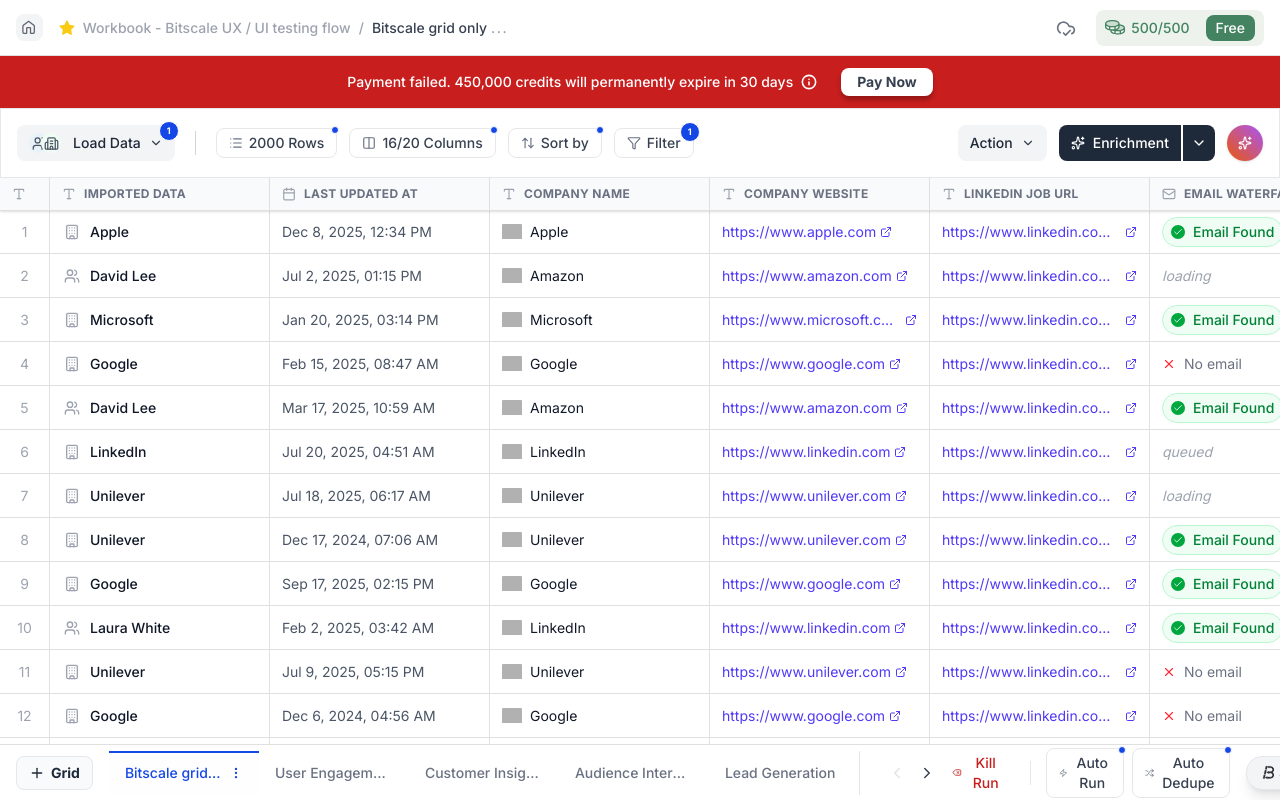
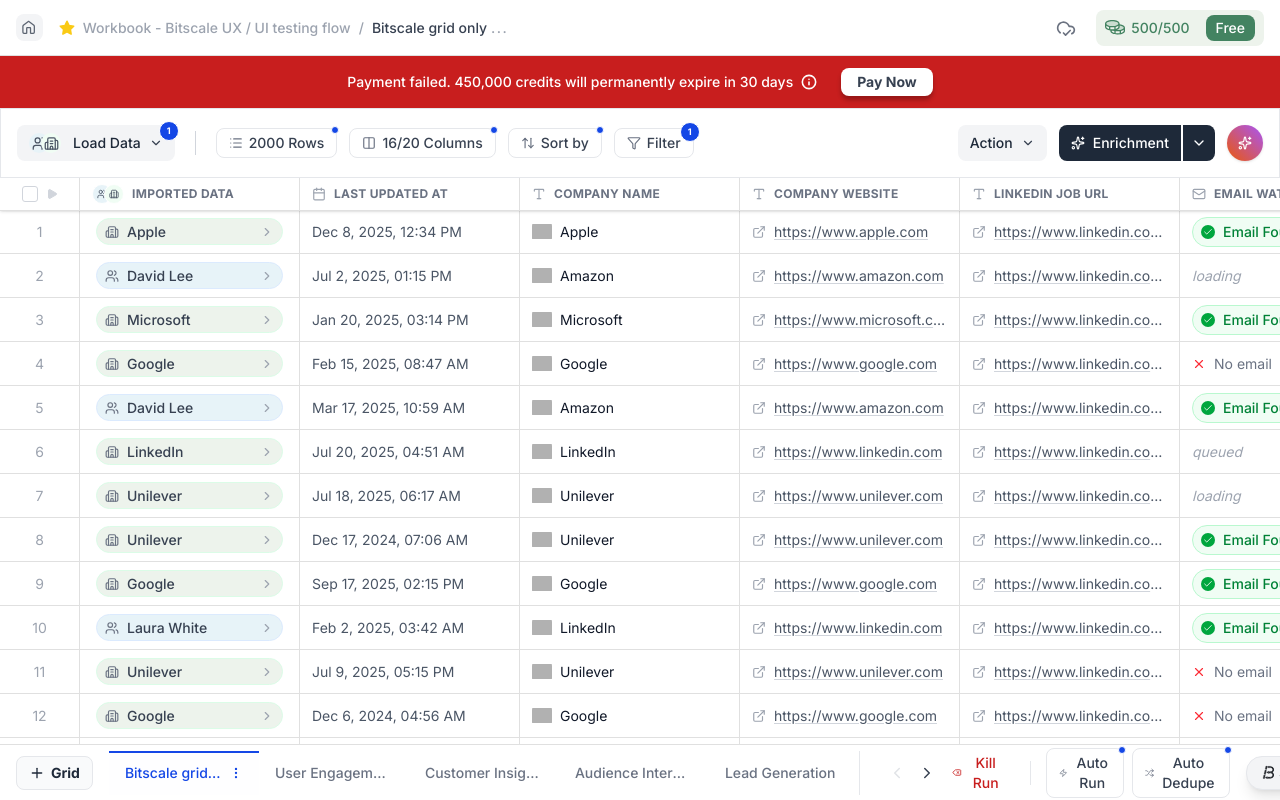
Before and after one commit to sukh285/Bitscale-Workbook, a React (Vite) app: page / in a window 1280 px wide. Built offline with nearby package versions, Linux system fonts and the light colour scheme; grey boxes are pictures that could not be loaded.

Commit message:
feat(ui): refine grid visuals to match design, implement thin scrollbar

```diff
--- a/src/components/grid/VirtualGrid.jsx
+++ b/src/components/grid/VirtualGrid.jsx
@@ -4,9 +4,10 @@
 import { generateMockData } from '../../lib/mockData';
 import {
   Loader2, Play, Plus,
-  Users, Calendar, Building, Globe, Linkedin, Mail, AtSign, Target, Database, Phone, Link as LinkIcon, Type
+  Users, Calendar, Building2, Globe, Linkedin, Mail, AtSign, Target, Database, Phone, Link as LinkIcon, Type
 } from 'lucide-react';
 
+// Import Cells
 import { IndexCell } from './cells/IndexCell';
 import { EntityCell } from './cells/EntityCell';
 import { CompanyCell } from './cells/CompanyCell';
@@ -16,11 +17,25 @@
 import { StatusTextCell } from './cells/StatusTextCell';
 import { TextCell } from './cells/TextCell';
 
-// 1. Icon Mapper for Headers
+// ... (Keep existing Header Icons/Cell Component maps) ...
+const CELL_COMPONENTS = {
+  index: IndexCell,
+  entity: EntityCell,
+  company: CompanyCell,
+  link: LinkCell,
+  waterfall: WaterfallCell,
+  tag: TagCell,
+  status_text: StatusTextCell,
+  error_text: StatusTextCell,
+  text: TextCell,
+  editable: TextCell,
+  add_new: () => <div />
+};
+
 const HEADER_ICONS = {
   users: Users,
   calendar: Calendar,
-  building: Building,
+  building: Building2, // Updated to Building2 for outline style
   globe: Globe,
   linkedin: Linkedin,
   mail: Mail,
@@ -33,22 +48,7 @@
   add_new: Plus
 };
 
-// 2. Cell Component Mapper
-const CELL_COMPONENTS = {
-  index: IndexCell,
-  entity: EntityCell,
-  company: CompanyCell,
-  link: LinkCell,
-  waterfall: WaterfallCell,
-  tag: TagCell,
-  status_text: StatusTextCell,
-  error_text: StatusTextCell, // Re-use StatusText for errors
-  text: TextCell,
-  editable: TextCell, // Using TextCell for now
-  add_new: () => <div /> // Empty cell for "Add New"
-};
-
-// Generate Data Once
+// Generate Data
 const data = generateMockData(2000);
 
 export const VirtualGrid = () => {
@@ -62,48 +62,77 @@
   });
 
   return (
-    <div ref={parentRef} className="h-full w-full overflow-auto bg-white select-none">
-
+    <div ref={parentRef} className="h-full w-full overflow-auto bg-white select-none scrollbar-thin">
       <div
         className="relative min-w-max"
         style={{ height: `${rowVirtualizer.getTotalSize()}px` }}
       >
 
-        {/* --- DYNAMIC HEADER --- */}
-        <div className="sticky top-0 z-20 flex bg-gray-50 border-b border-brand-border shadow-sm">
+        {/* --- HEADER ROW --- */}
+        <div className="sticky top-0 z-20 flex bg-white border-b border-brand-border shadow-sm">
            {GRID_COLUMNS.map((col, index) => {
              const IconComponent = HEADER_ICONS[col.icon] || Type;
 
-             // Sticky Logic Calculation
+             // Sticky Logic
              let stickyStyle = {};
              if (col.pinned) {
                stickyStyle = {
                  position: 'sticky',
-                 left: index === 0 ? 0 : 50, // 1st col at 0, 2nd col after 1st (50px)
-                 zIndex: 30, // Higher than normal headers
-                 backgroundColor: '#F9FAFB'
+                 left: index === 0 ? 0 : 50,
+                 zIndex: 30,
+                 backgroundColor: 'white'
                };
              }
 
+             // --- CUSTOM HEADER RENDER LOGIC ---
+
+             // 1. Sno Column: Checkbox + Play Icon
+             if (col.id === 'id') {
+                return (
+                  <div key={col.id} className="flex items-center justify-center gap-2 px-3 py-2 border-r border-brand-border bg-gray-50" style={{ width: col.width, ...stickyStyle }}>
+                      <div className="w-4 h-4 rounded-[3px] border border-gray-300 bg-white" />
+                      <Play size={12} className="text-gray-300 fill-gray-300" />
+                  </div>
+                );
+             }
+
+             // 2. Imported Data Column: Overlapping Icons
+             if (col.id === 'importedData') {
+                return (
+                  <div key={col.id} className="flex items-center gap-2 px-3 py-2 border-r border-brand-border bg-gray-50" style={{ width: col.width, ...stickyStyle }}>
+
+                      {/* Overlapping Icons Component */}
+                      <div className="relative flex items-center w-8 h-4 shrink-0">
+                         <div className="absolute left-0 z-10 w-5 h-5 bg-bit-light-blue rounded-full flex items-center justify-center border border-white">
+                            <Users size={10} className="text-gray-600" />
+                         </div>
+                         <div className="absolute left-3 z-20 w-5 h-5 bg-green-50 rounded-full flex items-center justify-center border border-white">
+                            <Building2 size={10} className="text-gray-600" />
+                         </div>
+                      </div>
+
+                      <span className="text-xs font-semibold text-gray-500 uppercase tracking-wide">Imported Data</span>
+                  </div>
+                );
+             }
+
+             // 3. Default Columns
              return (
                <div
                  key={col.id}
                  className="flex items-center justify-between px-3 py-2 border-r border-brand-border text-xs font-semibold text-gray-500 uppercase tracking-wide group"
                  style={{ width: col.width, ...stickyStyle }}
                >
-                 {/* Left: Icon + Label */}
                  <div className="flex items-center gap-2">
                     <IconComponent size={14} className="text-gray-400" />
                     <span>{col.label}</span>
                  </div>
 
-                 {/* Right: Conditional Spinner / Play Button */}
-                 {col.id !== 'addNew' && col.id !== 'id' && (
+                 {col.id !== 'addNew' && (
                    <div className="text-gray-400">
                      {col.loading ? (
                         <Loader2 size={14} className="animate-spin text-indigo-600" />
                      ) : (
-                        // Play button appears on hover (or stays if relevant)
                         <Play size={14} className="opacity-0 group-hover:opacity-100 transition-opacity cursor-pointer hover:text-indigo-600" />
                      )}
                    </div>
@@ -113,7 +142,7 @@
            })}
         </div>
 
-        {/* --- VIRTUAL BODY --- */}
+        {/* --- VIRTUAL BODY ROWS --- */}
         {rowVirtualizer.getVirtualItems().map((virtualRow) => {
           const row = data[virtualRow.index];
 
@@ -130,14 +159,14 @@
               {GRID_COLUMNS.map((col, index) => {
                  const CellComponent = CELL_COMPONENTS[col.type] || TextCell;
 
-                 // Reuse sticky logic for cells
+                 // Sticky Body Logic
                  let stickyStyle = {};
                  if (col.pinned) {
                     stickyStyle = {
                       position: 'sticky',
                       left: index === 0 ? 0 : 50,
                       zIndex: 10,
-                      backgroundColor: 'white'
+                      backgroundColor: 'white' // Inherit from row hover
                     };
                  }
 
--- a/src/components/grid/cells/EntityCell.jsx
+++ b/src/components/grid/cells/EntityCell.jsx
@@ -1,25 +1,35 @@
-import React from 'react';
-import { Users, Building, PlayCircle } from 'lucide-react';
+import React from "react";
+import { Users, Building2, ChevronRight } from "lucide-react";
+import { clsx } from "clsx";
 
 export const EntityCell = ({ value }) => {
   // value = { type: 'user' | 'company', value: 'Name' }
-  const isCompany = value.type === 'company';
+  const isCompany = value.type === "company";
 
   return (
-    <div className="w-full h-full flex items-center px-3 gap-2 group cursor-pointer">
-      {/* Icon: Changes to Play Button on Hover */}
-      <div className="relative w-5 h-5 flex items-center justify-center shrink-0">
-        <div className="group-hover:hidden text-gray-400">
-           {isCompany ? <Building size={16} /> : <Users size={16} />}
+    <div className="w-full h-full flex items-center px-4 py-2">
+      {/* The Inner Container */}
+      <div
+        className={`
+         w-full h-full flex items-center justify-between px-2 rounded-full border transition-colors cursor-pointer group
+         ${
+           isCompany
+             ? "bg-bit-light-green border-green-100 text-gray-700"
+             : "bg-bit-light-blue border-blue-100 text-gray-700"
+         }
+      `}
+      >
+        {/* Left: Icon + Name */}
+        <div className="flex items-center gap-2 truncate">
+          <div className="shrink-0 text-gray-500">
+            {isCompany ? <Building2 size={14} /> : <Users size={14} />}
+          </div>
+          <span className="text-sm font-medium truncate">{value.value}</span>
         </div>
-        <div className="hidden group-hover:block text-indigo-600">
-           <PlayCircle size={18} />
-        </div>
+
+        {/* Right: Chevron */}
+        <ChevronRight size={14} className="text-gray-400 shrink-0" />
       </div>
-
-      <span className="text-sm font-medium text-gray-900 truncate">
-        {value.value}
-      </span>
     </div>
   );
 };
--- a/src/components/grid/cells/LinkCell.jsx
+++ b/src/components/grid/cells/LinkCell.jsx
@@ -1,5 +1,5 @@
-import React from "react";
-import { ExternalLink } from "lucide-react";
+import React from 'react';
+import { ExternalLink, Globe } from 'lucide-react';
 
 export const LinkCell = ({ value }) => {
   if (!value) return null;
@@ -10,10 +10,13 @@
         href={value}
         target="_blank"
         rel="noreferrer"
-        className="text-sm text-indigo-600 hover:underline flex items-center gap-1 truncate"
+        className="flex items-center gap-2 text-sm text-gray-600 hover:text-gray-900 transition-colors w-full"
       >
-        <span className="truncate">{value}</span>
-        <ExternalLink size={12} className="shrink-0" />
+        <ExternalLink size={14} className="shrink-0 text-gray-400" />
+
+        <span className="truncate underline decoration-gray-300 underline-offset-2">
+            {value}
+        </span>
       </a>
     </div>
   );
--- a/src/index.css
+++ b/src/index.css
@@ -23,3 +23,26 @@
   font-family: var(--font-sans);
   background-color: var(--color-brand-bg);
 }
+
+.scrollbar-thin::-webkit-scrollbar {
+  height: 10px; /* Horizontal scrollbar thickness */
+  width: 10px; /* Vertical scrollbar thickness */
+}
+.scrollbar-thin::-webkit-scrollbar-track {
+  background: #9ca3af;
+}
+.scrollbar-thin::-webkit-scrollbar-thumb {
+  background-color: #9ca3af; /* gray-300 */
+  border-radius: 20px;
+  border: 3px solid transparent; /* "padding" around the scrollbar so it floats */
+  background-clip: content-box;
+}
+.scrollbar-thin::-webkit-scrollbar-thumb:hover {
+  background-color: #9ca3af; /* gray-400 on hover */
+}
+
+/* Firefox */
+.scrollbar-thin {
+  scrollbar-width: thin;
+  scrollbar-color: #d1d5db transparent;
+}
--- a/src/lib/gridConfig.js
+++ b/src/lib/gridConfig.js
@@ -5,7 +5,7 @@
   {
     id: 'id',
     label: '',
-    width: 50,
+    width: 80,
     pinned: true,
     type: 'index'
   },
```
Also changed, not shown: src/lib/mockData.js.
